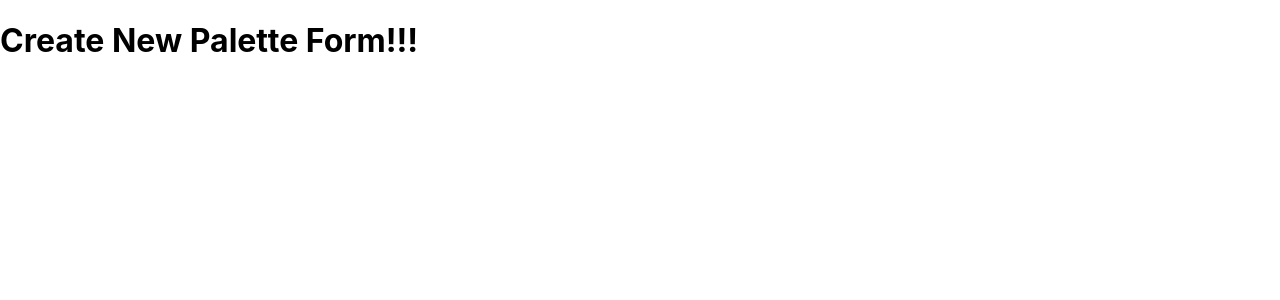
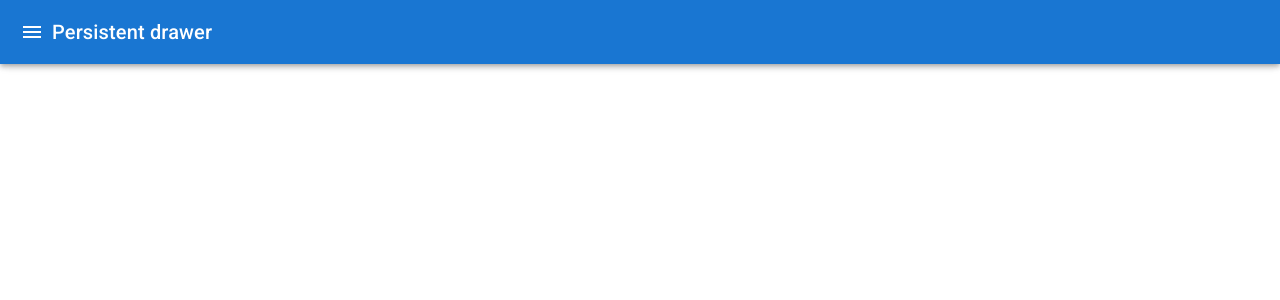
Before and after one commit to KSSidhu/colors-box-v2, a React (Vite) app: page /palette/new in a window 1280 px wide. Shown: the top 300 px of the page. Built offline with nearby package versions, Linux system fonts and the light colour scheme.

Commit message:
Add navbar to PaletteForm and fix theme
- Add missing theme provider to access theme in makeStyles
- Add MUI persistent drawer to PaletteForm

```diff
--- a/src/App.tsx
+++ b/src/App.tsx
@@ -1,3 +1,4 @@
+import { createTheme, Theme, ThemeProvider } from '@mui/material/styles'
 import { createBrowserRouter, RouterProvider } from 'react-router-dom'
 import './App.css'
 import PaletteForm from './form/PaletteForm'
@@ -5,6 +6,11 @@ import Palette from './palette/Palette'
 import PaletteList from './palette/PaletteList'
 import seedColor from './seed/seedColor'
 import SingleColorPalette from './single_palette/SingleColorPalette'
+
+declare module '@mui/styles/defaultTheme' {
+    // eslint-disable-next-line @typescript-eslint/no-empty-interface (remove this line if you don't have the rule enabled)
+    interface DefaultTheme extends Theme {}
+}
 
 const router = createBrowserRouter([
     {
@@ -26,7 +32,13 @@ const router = createBrowserRouter([
 ])
 
 function App() {
-    return <RouterProvider router={router} />
+    const theme = createTheme()
+
+    return (
+        <ThemeProvider theme={theme}>
+            <RouterProvider router={router} />
+        </ThemeProvider>
+    )
 }
 
 export default App
--- a/src/colorBox/ColorBox.tsx
+++ b/src/colorBox/ColorBox.tsx
@@ -152,7 +152,7 @@ const useStyles = makeStyles({
         fontSize: '3rem',
         transform: 'scale(0.1)',
         opacity: 0,
-        color: 'white',
+        color: isLight ? 'rbga(0,0,0,0.5)' : 'white',
         flexDirection: 'column',
         '& h1': {
             fontWeight: 400,
--- a/src/form/PaletteForm.tsx
+++ b/src/form/PaletteForm.tsx
@@ -1,3 +1,139 @@
+import ChevronLeftIcon from '@mui/icons-material/ChevronLeft'
+import MenuIcon from '@mui/icons-material/Menu'
+import {
+    AppBar,
+    CssBaseline,
+    Divider,
+    Drawer,
+    IconButton,
+    Toolbar,
+    Typography,
+} from '@mui/material'
+import { makeStyles } from '@mui/styles'
+import classNames from 'classnames'
+import { useState } from 'react'
+
+const drawerWidth = 240
+
 export default function PaletteForm() {
-    return <h1>{'Create New Palette Form!!!'}</h1>
+    const classes = useStyles()
+    const [open, setOpen] = useState(false)
+
+    return (
+        <div className={classes.root}>
+            <CssBaseline />
+            <AppBar
+                position="fixed"
+                className={classNames(classes.appBar, {
+                    [classes.appBarShift]: open,
+                })}
+            >
+                <Toolbar>
+                    <IconButton
+                        color="inherit"
+                        aria-label="open drawer"
+                        onClick={handleDrawerOpen}
+                        edge="start"
+                        className={classNames(
+                            classes.menuButton,
+                            open && classes.hide
+                        )}
+                    >
+                        <MenuIcon />
+                    </IconButton>
+                    <Typography variant="h6" noWrap>
+                        Persistent drawer
+                    </Typography>
+                </Toolbar>
+            </AppBar>
+            <Drawer
+                className={classes.drawer}
+                variant="persistent"
+                anchor="left"
+                open={open}
+                classes={{
+                    paper: classes.drawerPaper,
+                }}
+            >
+                <div className={classes.drawerHeader}>
+                    <IconButton onClick={handleDrawerClose}>
+                        <ChevronLeftIcon />
+                    </IconButton>
+                </div>
+                <Divider />
+            </Drawer>
+            <main
+                className={classNames(classes.content, {
+                    [classes.contentShift]: open,
+                })}
+            >
+                <div className={classes.drawerHeader} />
+            </main>
+        </div>
+    )
+
+    function handleDrawerOpen() {
+        setOpen(true)
+    }
+
+    function handleDrawerClose() {
+        setOpen(false)
+    }
 }
+
+const useStyles = makeStyles((theme) => ({
+    root: {
+        display: 'flex',
+    },
+    appBar: {
+        transition: theme.transitions.create(['margin', 'width'], {
+            easing: theme.transitions.easing.sharp,
+            duration: theme.transitions.duration.leavingScreen,
+        }),
+    },
+    appBarShift: {
+        width: `calc(100% - ${drawerWidth}px)`,
+        marginLeft: drawerWidth,
+        transition: theme.transitions.create(['margin', 'width'], {
+            easing: theme.transitions.easing.easeOut,
+            duration: theme.transitions.duration.enteringScreen,
+        }),
+    },
+    menuButton: {
+        marginRight: theme.spacing(2),
+    },
+    hide: {
+        display: 'none',
+    },
+    drawer: {
+        width: drawerWidth,
+        flexShrink: 0,
+    },
+    drawerPaper: {
+        width: drawerWidth,
+    },
+    drawerHeader: {
+        display: 'flex',
+        alignItems: 'center',
+        padding: theme.spacing(0, 1),
+        // necessary for content to be below app bar
+        ...theme.mixins.toolbar,
+        justifyContent: 'flex-end',
+    },
+    content: {
+        flexGrow: 1,
+        padding: theme.spacing(3),
+        transition: theme.transitions.create('margin', {
+            easing: theme.transitions.easing.sharp,
+            duration: theme.transitions.duration.leavingScreen,
+        }),
+        marginLeft: -drawerWidth,
+    },
+    contentShift: {
+        transition: theme.transitions.create('margin', {
+            easing: theme.transitions.easing.easeOut,
+            duration: theme.transitions.duration.enteringScreen,
+        }),
+        marginLeft: 0,
+    },
+}))
--- a/src/palette/PaletteList.tsx
+++ b/src/palette/PaletteList.tsx
@@ -20,7 +20,7 @@ function PaletteList({ palettes }: PaletteListProps) {
                 </nav>
                 <div className={classes.palettes}>
                     {palettes.map((palette) => (
-                        <MiniPalette {...palette} />
+                        <MiniPalette key={palette.id} {...palette} />
                     ))}
                 </div>
             </div>
```
